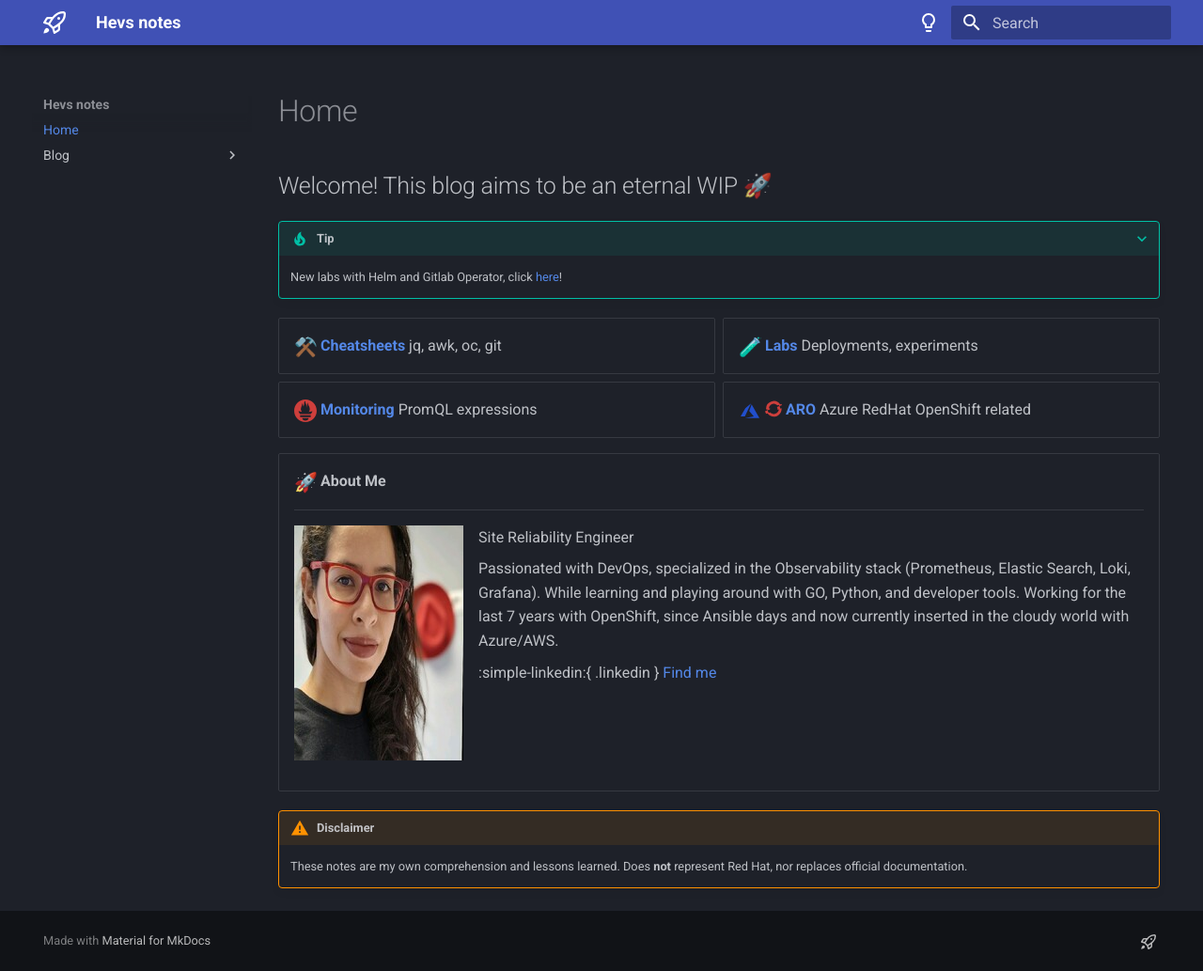
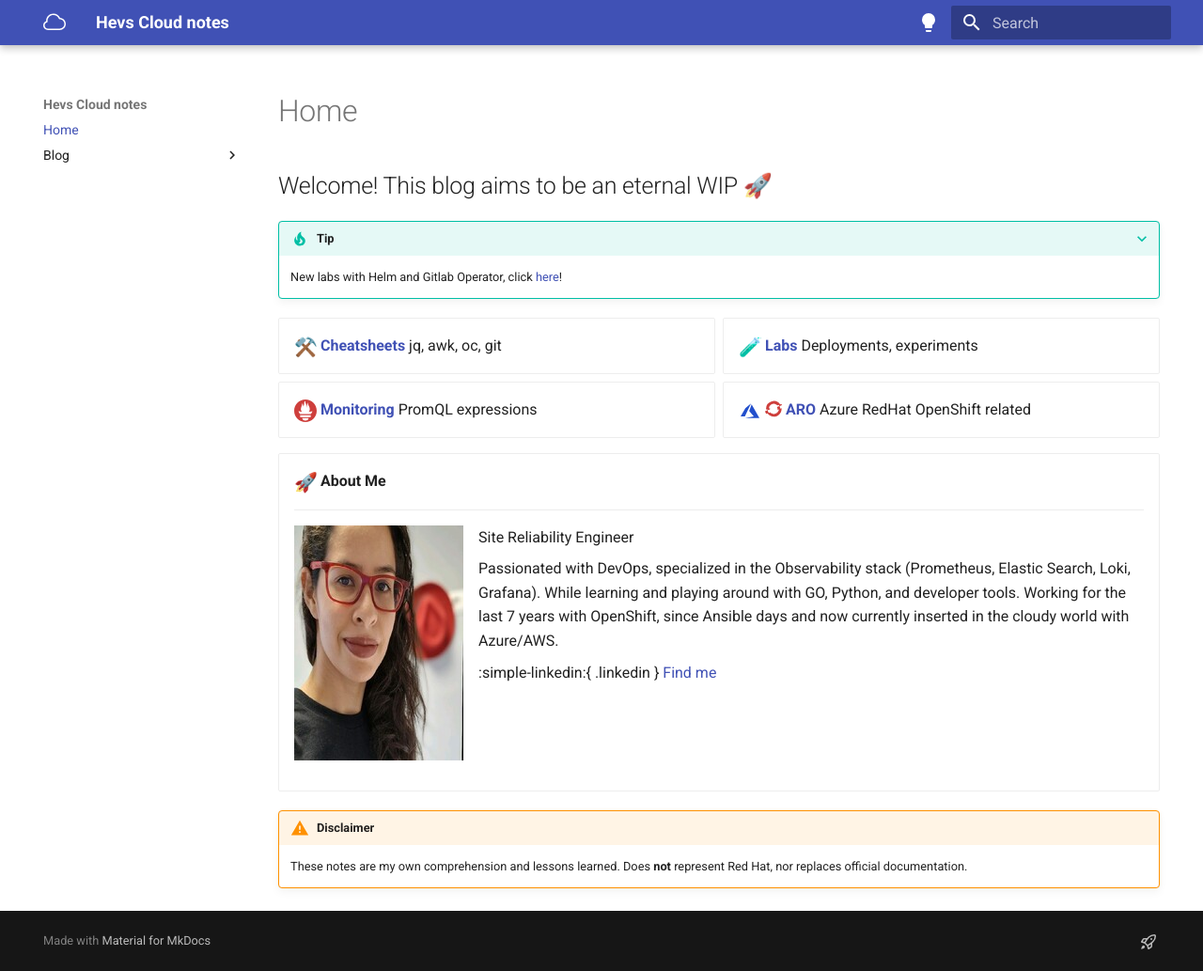
Before and after one commit to ehvs/notes, an MkDocs documentation site: the page built from docs/index.md, in a window 1280 px wide and 1033 px high. Shown: the whole window at 94% size. Built offline with MkDocs 1.6.1 and Material for MkDocs 9.7.7, drawn with Linux system fonts in a browser that asks for light colours; emoji names are drawn with the system emoji font.

Commit message:
added social plugin and changed logo

```diff
--- a/mkdocs.yml
+++ b/mkdocs.yml
@@ -1,4 +1,4 @@
-site_name: Hevs notes
+site_name: Hevs Cloud notes
 theme:
   name: material
   #custom_dir: overrides
@@ -7,18 +7,20 @@
     - content.tabs.link
   palette:
     # Palette toggle for dark mode
-    - media: "(prefers-color-scheme: light)"
+    - media: "(prefers-color-scheme: dark)"
       scheme: slate
       toggle:
         icon: material/lightbulb-outline
-        name: Switch to light mode
+        name: Switch to dark mode
         # Palette toggle for light mode
-    - scheme: youtube
+    - media: "(prefers-color-scheme: light)"
+      scheme: default
       toggle:
         icon: material/lightbulb
         name: Switch to dark mode
   icon:
-    logo: octicons/rocket-16
+    # This is the top bar
+    logo: octicons/cloud-24
 extra_css:
   - stylesheets/extra.css
 extra:
@@ -33,6 +35,7 @@
       categories_toc: true
   - search
   - tags
+  - social
 markdown_extensions:
   - pymdownx.highlight:
       anchor_linenums: true
```
